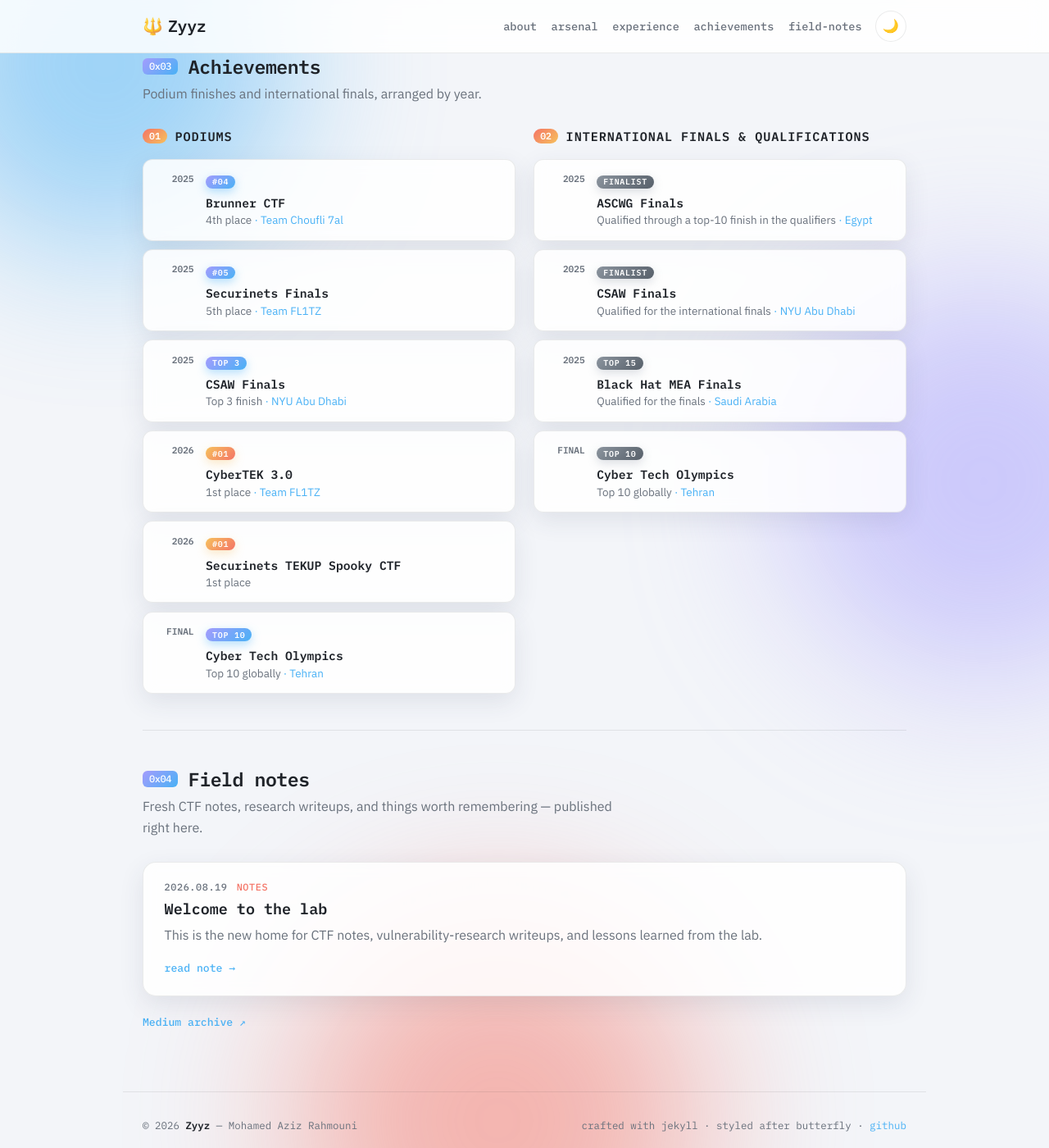
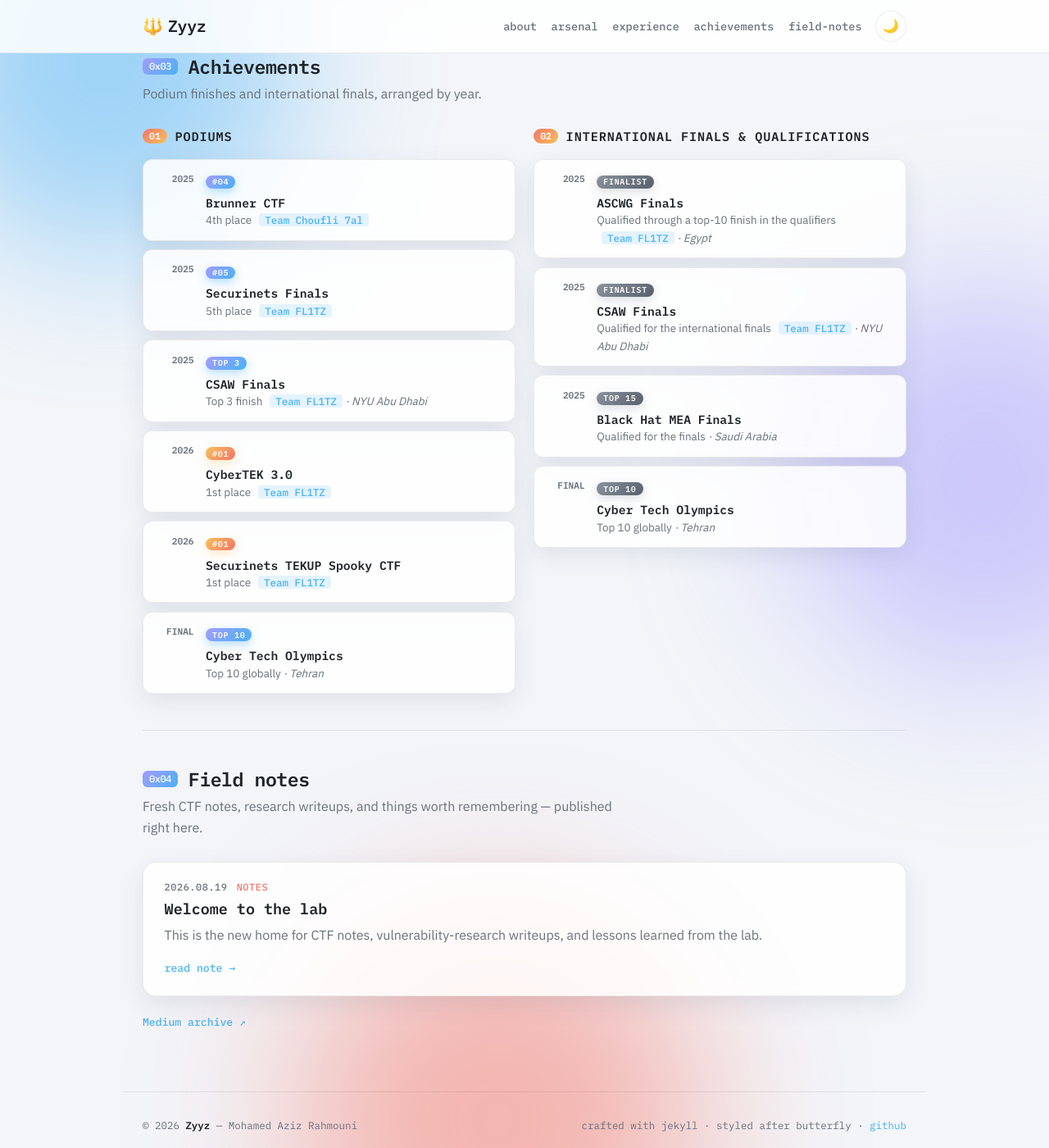
Before and after one commit to 0xZyyz/0xZyyz.github.io, a Jekyll site: the page built from index.html, in a window 1280 px wide and 1400 px high, scrolled down 2386 px. Shown: the whole window at 82% size. Built offline with Jekyll 4.4.1, drawn with Linux system fonts in a browser that asks for light colours.

Commit message:
Distinguish team names from onsite locations in achievements

```diff
--- a/index.html
+++ b/index.html
@@ -171,21 +171,21 @@ layout: default
       <section class="achievement-group" aria-labelledby="podiums-title">
         <div class="achievement-group__heading"><span>01</span><h3 id="podiums-title">Podiums</h3></div>
         <ol class="achievement-timeline">
-          <li><time>2025</time><div class="achievement-timeline__node"></div><article><span class="achievement-timeline__rank">#04</span><h3>Brunner CTF</h3><p>4th place <span>· Team Choufli 7al</span></p></article></li>
-          <li><time>2025</time><div class="achievement-timeline__node"></div><article><span class="achievement-timeline__rank">#05</span><h3>Securinets Finals</h3><p>5th place <span>· Team FL1TZ</span></p></article></li>
-          <li><time>2025</time><div class="achievement-timeline__node"></div><article><span class="achievement-timeline__rank">TOP 3</span><h3>CSAW Finals</h3><p>Top 3 finish <span>· NYU Abu Dhabi</span></p></article></li>
-          <li><time>2026</time><div class="achievement-timeline__node"></div><article><span class="achievement-timeline__rank achievement-timeline__rank--gold">#01</span><h3>CyberTEK 3.0</h3><p>1st place <span>· Team FL1TZ</span></p></article></li>
-          <li><time>2026</time><div class="achievement-timeline__node"></div><article><span class="achievement-timeline__rank achievement-timeline__rank--gold">#01</span><h3>Securinets TEKUP Spooky CTF</h3><p>1st place</p></article></li>
-          <li><time>FINAL</time><div class="achievement-timeline__node"></div><article><span class="achievement-timeline__rank">TOP 10</span><h3>Cyber Tech Olympics</h3><p>Top 10 globally <span>· Tehran</span></p></article></li>
+          <li><time>2025</time><div class="achievement-timeline__node"></div><article><span class="achievement-timeline__rank">#04</span><h3>Brunner CTF</h3><p>4th place <span class="ach-team">Team Choufli 7al</span></p></article></li>
+          <li><time>2025</time><div class="achievement-timeline__node"></div><article><span class="achievement-timeline__rank">#05</span><h3>Securinets Finals</h3><p>5th place <span class="ach-team">Team FL1TZ</span></p></article></li>
+          <li><time>2025</time><div class="achievement-timeline__node"></div><article><span class="achievement-timeline__rank">TOP 3</span><h3>CSAW Finals</h3><p>Top 3 finish <span class="ach-team">Team FL1TZ</span> <span class="ach-loc">· NYU Abu Dhabi</span></p></article></li>
+          <li><time>2026</time><div class="achievement-timeline__node"></div><article><span class="achievement-timeline__rank achievement-timeline__rank--gold">#01</span><h3>CyberTEK 3.0</h3><p>1st place <span class="ach-team">Team FL1TZ</span></p></article></li>
+          <li><time>2026</time><div class="achievement-timeline__node"></div><article><span class="achievement-timeline__rank achievement-timeline__rank--gold">#01</span><h3>Securinets TEKUP Spooky CTF</h3><p>1st place <span class="ach-team">Team FL1TZ</span></p></article></li>
+          <li><time>FINAL</time><div class="achievement-timeline__node"></div><article><span class="achievement-timeline__rank">TOP 10</span><h3>Cyber Tech Olympics</h3><p>Top 10 globally <span class="ach-loc">· Tehran</span></p></article></li>
         </ol>
       </section>
       <section class="achievement-group" aria-labelledby="finals-title">
         <div class="achievement-group__heading"><span>02</span><h3 id="finals-title">International finals &amp; qualifications</h3></div>
         <ol class="achievement-timeline">
-          <li><time>2025</time><div class="achievement-timeline__node"></div><article><span class="achievement-timeline__rank achievement-timeline__rank--dim">FINALIST</span><h3>ASCWG Finals</h3><p>Qualified through a top-10 finish in the qualifiers <span>· Egypt</span></p></article></li>
-          <li><time>2025</time><div class="achievement-timeline__node"></div><article><span class="achievement-timeline__rank achievement-timeline__rank--dim">FINALIST</span><h3>CSAW Finals</h3><p>Qualified for the international finals <span>· NYU Abu Dhabi</span></p></article></li>
-          <li><time>2025</time><div class="achievement-timeline__node"></div><article><span class="achievement-timeline__rank achievement-timeline__rank--dim">TOP 15</span><h3>Black Hat MEA Finals</h3><p>Qualified for the finals <span>· Saudi Arabia</span></p></article></li>
-          <li><time>FINAL</time><div class="achievement-timeline__node"></div><article><span class="achievement-timeline__rank achievement-timeline__rank--dim">TOP 10</span><h3>Cyber Tech Olympics</h3><p>Top 10 globally <span>· Tehran</span></p></article></li>
+          <li><time>2025</time><div class="achievement-timeline__node"></div><article><span class="achievement-timeline__rank achievement-timeline__rank--dim">FINALIST</span><h3>ASCWG Finals</h3><p>Qualified through a top-10 finish in the qualifiers <span class="ach-team">Team FL1TZ</span> <span class="ach-loc">· Egypt</span></p></article></li>
+          <li><time>2025</time><div class="achievement-timeline__node"></div><article><span class="achievement-timeline__rank achievement-timeline__rank--dim">FINALIST</span><h3>CSAW Finals</h3><p>Qualified for the international finals <span class="ach-team">Team FL1TZ</span> <span class="ach-loc">· NYU Abu Dhabi</span></p></article></li>
+          <li><time>2025</time><div class="achievement-timeline__node"></div><article><span class="achievement-timeline__rank achievement-timeline__rank--dim">TOP 15</span><h3>Black Hat MEA Finals</h3><p>Qualified for the finals <span class="ach-loc">· Saudi Arabia</span></p></article></li>
+          <li><time>FINAL</time><div class="achievement-timeline__node"></div><article><span class="achievement-timeline__rank achievement-timeline__rank--dim">TOP 10</span><h3>Cyber Tech Olympics</h3><p>Top 10 globally <span class="ach-loc">· Tehran</span></p></article></li>
         </ol>
       </section>
     </div>
--- a/style.css
+++ b/style.css
@@ -579,7 +579,19 @@ code {
 
 .achievement-timeline h3 { margin: 0.3rem 0 0.1rem; font: 600 0.92rem var(--mono); }
 .achievement-timeline p { margin: 0; color: var(--muted); font-size: 0.84rem; }
-.achievement-timeline p span { color: var(--brand); }
+
+.ach-team {
+  display: inline-block;
+  margin-left: 0.35rem;
+  padding: 0 0.45rem;
+  border-radius: 4px;
+  background: color-mix(in srgb, var(--brand) 14%, transparent);
+  color: var(--brand);
+  font: 500 0.78rem var(--mono);
+  vertical-align: baseline;
+}
+
+.ach-loc { color: var(--muted); font-style: italic; }
 
 /* ---- field notes ---- */
 .post-feed { display: grid; gap: 1.2rem; }
```
